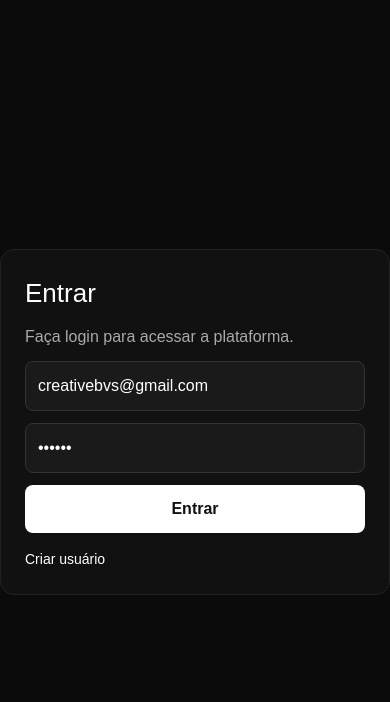
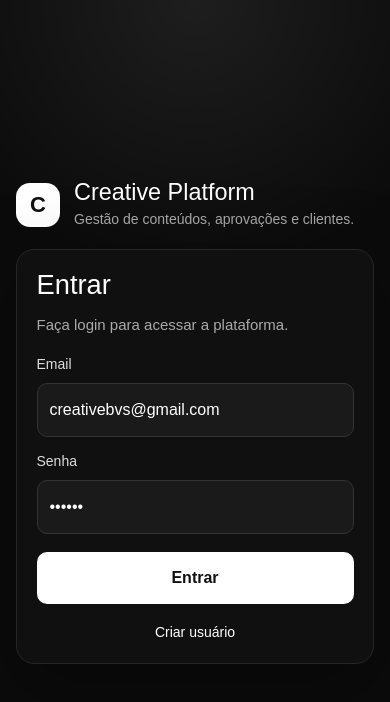
Before and after one commit to creativebvs/agencia-platform, a Next.js app: page /login in a window 390 px wide. Shown: the top 702 px of the page. Built offline with nearby package versions, Linux system fonts and the light colour scheme; no server answers.

Commit message:
fix: ajustar login responsivo mobile

```diff
--- a/src/app/login/page.tsx
+++ b/src/app/login/page.tsx
@@ -85,26 +85,45 @@ export default function LoginPage() {
 
   return (
     <main style={pageStyle}>
+      <section style={wrapperStyle}>
+        <div style={brandStyle}>
+          <div style={logoStyle}>C</div>
+          <div>
+            <h1 style={brandTitleStyle}>Creative Platform</h1>
+            <p style={brandSubtitleStyle}>
+              Gestão de conteúdos, aprovações e clientes.
+            </p>
+          </div>
+        </div>
+
         <form onSubmit={handleLogin} style={cardStyle}>
-        <h1 style={titleStyle}>Entrar</h1>
+          <h2 style={titleStyle}>Entrar</h2>
 
           <p style={subtitleStyle}>Faça login para acessar a plataforma.</p>
 
+          <label style={labelStyle}>
+            Email
             <input
               type="email"
-          placeholder="Email"
+              placeholder="seuemail@exemplo.com"
               value={email}
               onChange={(event) => setEmail(event.target.value)}
               style={inputStyle}
+              autoComplete="email"
             />
+          </label>
 
+          <label style={labelStyle}>
+            Senha
             <input
               type="password"
-          placeholder="Senha"
+              placeholder="Digite sua senha"
               value={password}
               onChange={(event) => setPassword(event.target.value)}
               style={inputStyle}
+              autoComplete="current-password"
             />
+          </label>
 
           <button type="submit" disabled={loading} style={buttonStyle}>
             {loading ? "Entrando..." : "Entrar"}
@@ -114,69 +133,137 @@ export default function LoginPage() {
             Criar usuário
           </Link>
         </form>
+      </section>
     </main>
   );
 }
 
 const pageStyle: React.CSSProperties = {
   minHeight: "100vh",
-  background: "#0b0b0b",
+  minHeight: "100dvh",
+  background:
+    "radial-gradient(circle at top, rgba(255,255,255,0.08), transparent 32%), #0b0b0b",
   color: "#fff",
   display: "flex",
   alignItems: "center",
   justifyContent: "center",
+  padding: 16,
+  boxSizing: "border-box",
+};
+
+const wrapperStyle: React.CSSProperties = {
+  width: "100%",
+  maxWidth: 460,
+  display: "flex",
+  flexDirection: "column",
+  gap: 20,
+};
+
+const brandStyle: React.CSSProperties = {
+  display: "flex",
+  alignItems: "center",
+  gap: 14,
+};
+
+const logoStyle: React.CSSProperties = {
+  width: 44,
+  height: 44,
+  borderRadius: 14,
+  background: "#fff",
+  color: "#111",
+  display: "flex",
+  alignItems: "center",
+  justifyContent: "center",
+  fontWeight: 900,
+  fontSize: 22,
+  flexShrink: 0,
+};
+
+const brandTitleStyle: React.CSSProperties = {
+  margin: 0,
+  fontSize: "clamp(22px, 6vw, 30px)",
+  lineHeight: 1.1,
+};
+
+const brandSubtitleStyle: React.CSSProperties = {
+  margin: "4px 0 0",
+  color: "#aaa",
+  fontSize: 14,
+  lineHeight: 1.4,
 };
 
 const loadingBoxStyle: React.CSSProperties = {
+  width: "100%",
+  maxWidth: 360,
   background: "#111",
   border: "1px solid #222",
-  borderRadius: 14,
+  borderRadius: 16,
   padding: 24,
+  textAlign: "center",
 };
 
 const cardStyle: React.CSSProperties = {
   width: "100%",
-  maxWidth: 420,
-  background: "#111",
-  border: "1px solid #222",
-  borderRadius: 14,
-  padding: 24,
+  background: "rgba(17,17,17,0.96)",
+  border: "1px solid #262626",
+  borderRadius: 18,
+  padding: "clamp(18px, 5vw, 28px)",
   display: "flex",
   flexDirection: "column",
-  gap: 12,
+  gap: 14,
+  boxSizing: "border-box",
+  boxShadow: "0 24px 80px rgba(0,0,0,0.35)",
 };
 
 const titleStyle: React.CSSProperties = {
   margin: 0,
-  fontSize: 26,
+  fontSize: "clamp(24px, 7vw, 32px)",
+  lineHeight: 1.1,
 };
 
 const subtitleStyle: React.CSSProperties = {
-  marginTop: 0,
+  margin: "0 0 4px",
   color: "#aaa",
+  fontSize: 15,
+  lineHeight: 1.5,
+};
+
+const labelStyle: React.CSSProperties = {
+  display: "flex",
+  flexDirection: "column",
+  gap: 8,
+  color: "#ddd",
+  fontSize: 14,
 };
 
 const inputStyle: React.CSSProperties = {
+  width: "100%",
   background: "#1a1a1a",
   border: "1px solid #333",
   color: "#fff",
-  padding: 12,
-  borderRadius: 8,
+  padding: "14px 12px",
+  borderRadius: 10,
   outline: "none",
+  fontSize: 16,
+  boxSizing: "border-box",
 };
 
 const buttonStyle: React.CSSProperties = {
+  width: "100%",
   background: "#fff",
   color: "#111",
   border: "none",
-  padding: 12,
-  borderRadius: 8,
+  padding: "14px 12px",
+  borderRadius: 10,
   fontWeight: "bold",
   cursor: "pointer",
+  fontSize: 16,
+  marginTop: 4,
 };
 
 const linkStyle: React.CSSProperties = {
   color: "#fff",
   fontSize: 14,
   marginTop: 4,
+  textAlign: "center",
 };
```
Lines whose indentation alone changed are shown as unchanged.
